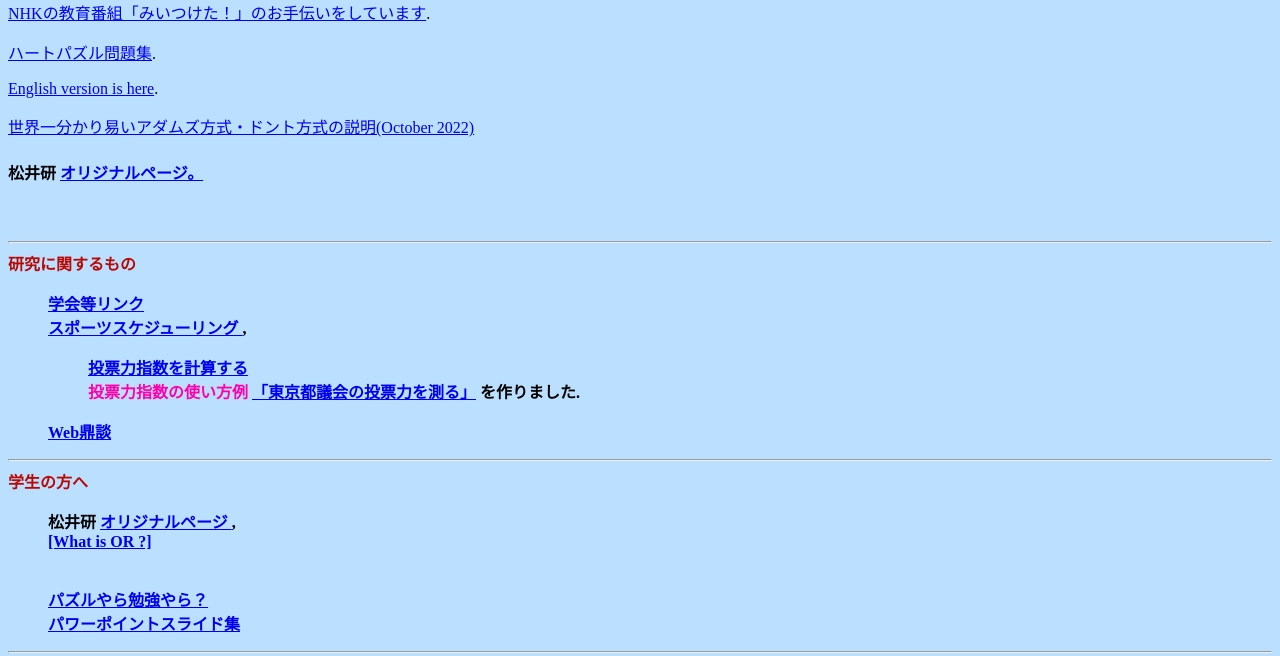
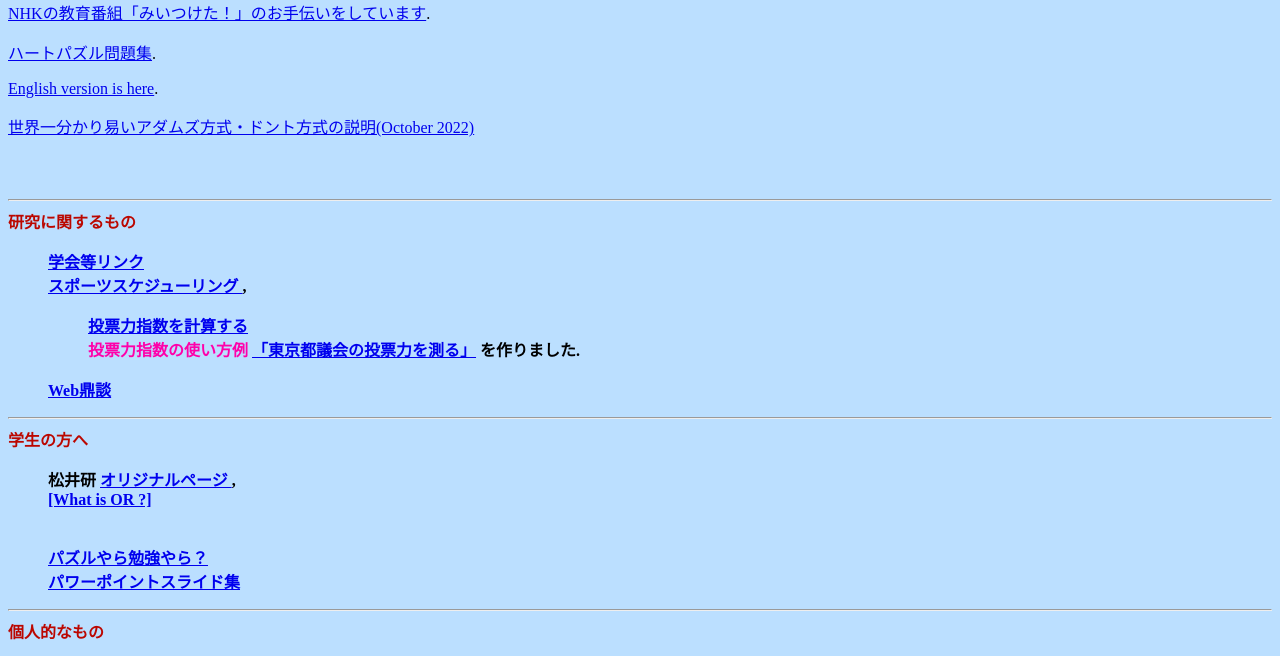
Before and after one commit to Tom-Ma2i/Tom-Ma2i, a plain HTML site: page index.html in a window 1280 px wide. Shown: the part 66-722 px from the top of the page. Drawn offline with Linux system fonts and the light colour scheme.

Commit message:
Update index.html

```diff
--- a/index.html
+++ b/index.html
@@ -23,6 +23,8 @@
 ホームページを, こちらにっ引っ越しました. <BR>
 学内の組織改編に伴い, 工学院 経営工学系 に所属が変わりました. <BR>
 平成25年4月1日より, 中央大学から東京工業大学に異動しました. <BR><BR>
+ 松井研
+ <A HREF="./index-j.html"> オリジナルページ。 </A><BR><BR>
 ----------->
 
 
@@ -43,9 +45,6 @@ English version is here</A>.  </p>
 
 <H4>
 
-
-松井研
- <A HREF="./index-j.html"> オリジナルページ。 </A><BR><BR>
 
 <BR>
 
```
